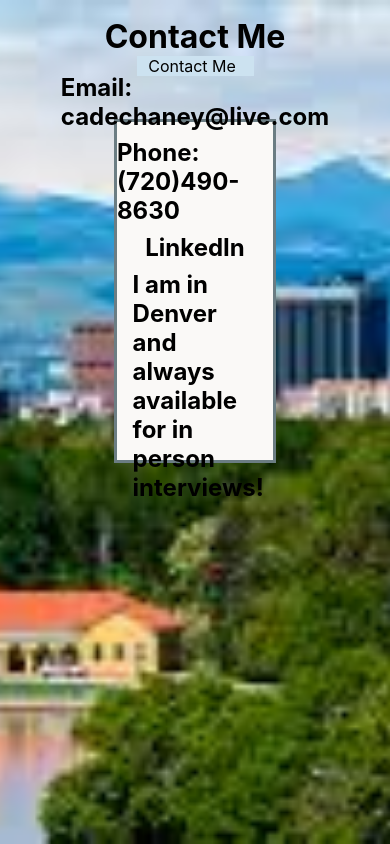
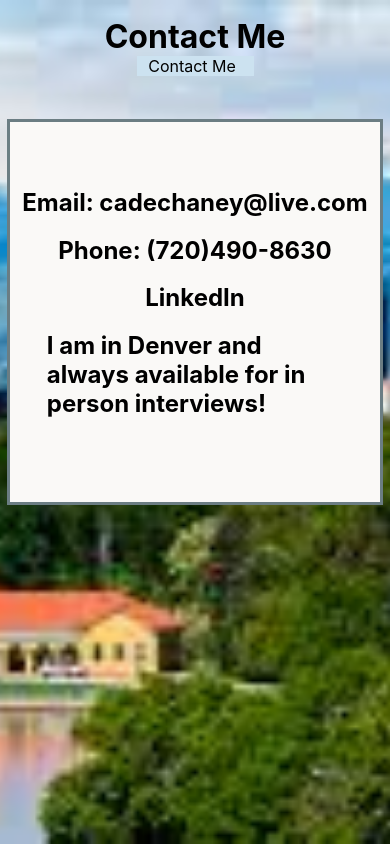
Before and after one commit to cadechaney/personal-profile, a React (Create React App) app: page /contactMe in a window 390 px wide. Built offline with nearby package versions, Linux system fonts and the light colour scheme.

Commit message:
Add responsive layout to contact me component

```diff
--- a/src/components/ContactMe/ContactMe.css
+++ b/src/components/ContactMe/ContactMe.css
@@ -37,3 +37,28 @@
 #inPerson {
   width: 80%;
 }
+
+@media screen and (max-width: 810px) {
+  .contact-info {
+    width: 55%;
+  }
+}
+
+@media screen and (max-width: 585px) {
+  .contact-info {
+    width: 70%;
+  }
+}
+
+@media screen and (max-width: 465px) {
+  .contact-info {
+    height: 45%;
+    width: 80%;
+  }
+}
+
+@media screen and (max-width: 405px) {
+  .contact-info {
+    width: 95%;
+  }
+}
```
